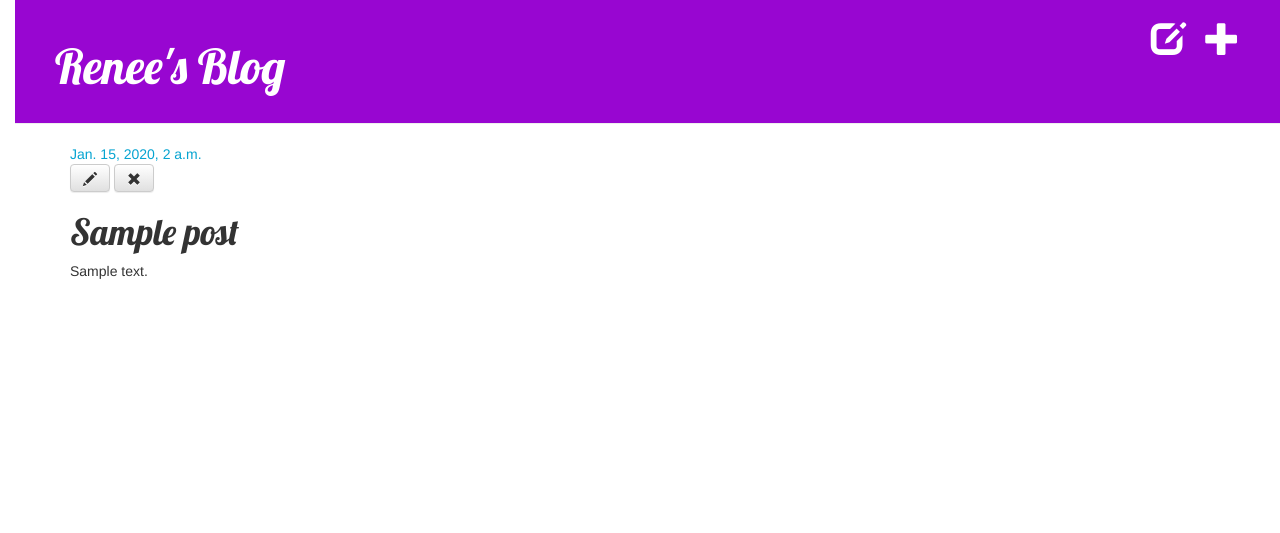
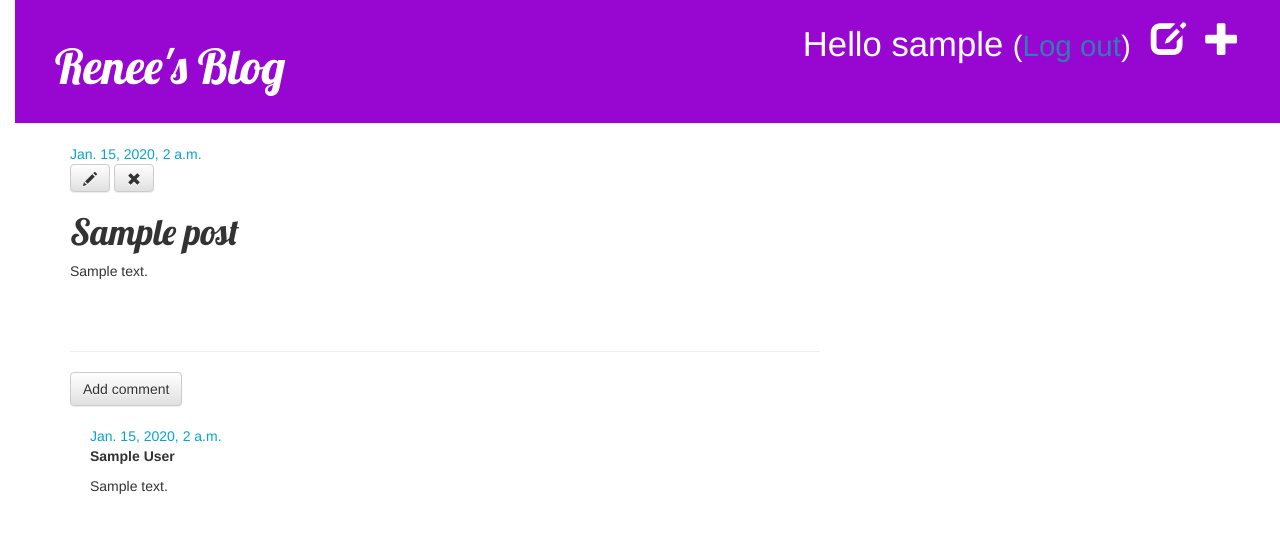
Before and after one commit to rkraft123/my-first-blog, a Django app: page /post/1/ in a window 1280 px wide. Shown: the top 533 px of the page. Run offline with Django 3.2, Linux system fonts and the light colour scheme; a user stored in the database is signed in; tables that the repository leaves empty hold one stand-in row (values such as "Sample post"); some libraries are stand-ins or nearby versions.

Commit message:
Added comment functionality.

```diff
--- a/blog/admin.py
+++ b/blog/admin.py
@@ -1,6 +1,7 @@
 from django.contrib import admin
-from .models import Post
+from .models import Post, Comment
 
 admin.site.register(Post)
+admin.site.register(Comment)
 
 # Register your models here.
--- a/blog/models.py
+++ b/blog/models.py
@@ -17,3 +17,20 @@ class Post(models.Model):
 
     def __str__(self):
         return self.title
+
+class Comment(models.Model):
+    post = models.ForeignKey('blog.Post', on_delete=models.CASCADE, related_name='comments')
+    author = models.CharField(max_length=200)
+    text = models.TextField()
+    created_date = models.DateTimeField(default=timezone.now)
+    approved_comment = models.BooleanField(default=False)
+
+    def approve(self):
+        self.approved_comment = True
+        self.save()
+
+    def __str__(self):
+        return self.text
+
+    def approved_comments(self):
+        return self.comments.filter(approved_comment=True)
--- a/blog/static/css/blog.css
+++ b/blog/static/css/blog.css
@@ -51,3 +51,7 @@ h1, h2, h3, h4 {
 .post h1 a, .post h1 a:visited {
     color: #000000;
 }
+
+.comment {
+    margin: 20px 0px 20px 20px;
+}
--- a/blog/templates/blog/base.html
+++ b/blog/templates/blog/base.html
@@ -10,8 +10,11 @@
     <body>
       <div class="page-header">
         {% if user.is_authenticated %}
-          <a href="{% url 'post_new' %}" class="top-menu"><span class="glyphicon glyphicon-plus"></span></a>
-          <a href="{% url 'post_draft_list' %}" class="top-menu"><span class="glyphicon glyphicon-edit"></span></a>
+        <a href="{% url 'post_new' %}" class="top-menu"><span class="glyphicon glyphicon-plus"></span></a>
+        <a href="{% url 'post_draft_list' %}" class="top-menu"><span class="glyphicon glyphicon-edit"></span></a>
+        <p class="top-menu">Hello {{ user.username }} <small>(<a href="{% url 'logout' %}">Log out</a>)</small></p>
+        {% else %}
+          <a href="{% url 'login' %}" class="top-menu"><span class="glyphicon glyphicon-lock"></span></a>
         {% endif %}
         <h1><a href="/">Renee's Blog</a></h1>
   </div>
--- a/blog/templates/blog/post_detail.html
+++ b/blog/templates/blog/post_detail.html
@@ -16,4 +16,23 @@
         <h1>{{ post.title }}</h1>
         <p>{{ post.text|linebreaksbr }}</p>
     </div>
+    <hr>
+    <a class="btn btn-default" href="{% url 'add_comment_to_post' pk=post.pk %}">Add comment</a>
+    {% for comment in post.comments.all %}
+    {% if user.is_authenticated or comment.approved_comment %}
+ <div class="comment">
+     <div class="date">
+         {{ comment.created_date }}
+         {% if not comment.approved_comment %}
+             <a class="btn btn-default" href="{% url 'comment_remove' pk=comment.pk %}"><span class="glyphicon glyphicon-remove"></span></a>
+             <a class="btn btn-default" href="{% url 'comment_approve' pk=comment.pk %}"><span class="glyphicon glyphicon-ok"></span></a>
+         {% endif %}
+     </div>
+     <strong>{{ comment.author }}</strong>
+     <p>{{ comment.text|linebreaks }}</p>
+ </div>
+ {% endif %}
+{% empty %}
+ <p>No comments here yet :(</p>
+{% endfor %}
 {% endblock %}
--- a/blog/templates/blog/post_list.html
+++ b/blog/templates/blog/post_list.html
@@ -9,6 +9,7 @@
                     </div>
                     <h1><a href="{% url 'post_detail' pk=post.pk %}">{{ post.title }}</a></h1>
                     <p>{{ post.text|linebreaksbr }}</p>
+                    <a href="{% url 'post_detail' pk=post.pk %}">Comments: {{ post.approved_comments.count }}</a>
                 </div>
             {% endfor %}
           {% endblock %}
--- a/blog/urls.py
+++ b/blog/urls.py
@@ -1,5 +1,7 @@
 from django.urls import path
+from django.contrib import admin
 from . import views
+
 urlpatterns = [
     path('', views.post_list, name='post_list'),
     path('post/<int:pk>/', views.post_detail, name='post_detail'),
@@ -8,4 +10,8 @@ urlpatterns = [
     path(r'^drafts/$', views.post_draft_list, name= 'post_draft_list'),
     path(r'^post/(?P<pk>\d+)/publish/$', views.post_publish, name='post_publish'),
     path(r'^post/(?P<pk>\d+)/remove/$', views.post_remove, name='post_remove'),
+    path(r'^post/(?P<pk>\d+)/comment/$', views.add_comment_to_post, name='add_comment_to_post'),
+    path(r'^comment/(?P<pk>\d+)/approve/$', views.comment_approve, name='comment_approve'),
+    path(r'^comment/(?P<pk>\d+)/remove/$', views.comment_remove, name='comment_remove'),
+
 ]
--- a/blog/views.py
+++ b/blog/views.py
@@ -1,9 +1,10 @@
 from django.shortcuts import redirect
 from django.shortcuts import render
 from django.utils import timezone
-from .models import Post
+from .models import Post, Comment
 from django.shortcuts import render, get_object_or_404
-from .forms import PostForm
+from .forms import PostForm, CommentForm
+from django.contrib.auth.decorators import login_required
 
 # Create your views here.
 def post_list(request):
@@ -14,6 +15,7 @@ def post_detail(request, pk):
     post = get_object_or_404(Post, pk=pk)
     return render(request, 'blog/post_detail.html', {'post': post})
 
+@login_required
 def post_new(request):
     if request.method =="POST":
         form = PostForm(request.POST)
@@ -27,6 +29,7 @@ def post_new(request):
         form = PostForm()
     return render(request, 'blog/post_edit.html', {'form': form})
 
+@login_required
 def post_edit(request, pk):
     post = get_object_or_404(Post, pk=pk)
     if request.method == "POST":
@@ -40,16 +43,44 @@ def post_edit(request, pk):
         form = PostForm(instance=post)
     return render(request, 'blog/post_edit.html', {'form': form})
 
+@login_required
 def post_draft_list(request):
     posts = Post.objects.filter(published_date__isnull=True).order_by('created_date')
     return render(request, 'blog/post_draft_list.html', {'posts': posts})
 
+@login_required
 def post_publish(request, pk):
     post = get_object_or_404(Post, pk=pk)
     post.publish()
     return redirect('post_detail', pk=pk)
 
+@login_required
 def post_remove(request, pk):
     post = get_object_or_404(Post, pk=pk)
     post.delete()
     return redirect('post_list')
+
+def add_comment_to_post(request, pk):
+    post = get_object_or_404(Post, pk=pk)
+    if request.method == "POST":
+        form = CommentForm(request.POST)
+        if form.is_valid():
+            comment = form.save(commit=False)
+            comment.post = post
+            comment.save()
+            return redirect('post_detail', pk=post.pk)
+    else:
+        form = CommentForm()
+    return render(request, 'blog/add_comment_to_post.html', {'form': form})
+
+@login_required
+def comment_approve(request, pk):
+    comment = get_object_or_404(Comment, pk=pk)
+    comment.approve()
+    return redirect('post_detail', pk=comment.post.pk)
+
+@login_required
+def comment_remove(request, pk):
+    comment = get_object_or_404(Comment, pk=pk)
+    comment.delete()
+    return redirect('post_detail', pk=comment.post.pk)
--- a/mysite/settings.py
+++ b/mysite/settings.py
@@ -26,6 +26,8 @@ SECRET_KEY = '##j053m$mgsw3u@!rh)^8oykc$99xkm7!-&!syudkc!)r5+oj+'
 DEBUG = True
 
 ALLOWED_HOSTS = ['127.0.0.1', '.pythonanywhere.com']
+
+LOGIN_REDIRECT_URL = '/'
 
 
 # Application definition
@@ -100,7 +102,6 @@ AUTH_PASSWORD_VALIDATORS = [
     },
 ]
 
-
 # Internationalization
 # https://docs.djangoproject.com/en/1.11/topics/i18n/
 
--- a/mysite/urls.py
+++ b/mysite/urls.py
@@ -13,10 +13,14 @@ Including another URLconf
     1. Import the include() function: from django.conf.urls import url, include
     2. Add a URL to urlpatterns:  url(r'^blog/', include('blog.urls'))
 """
-from django.urls import path, include
+from django.conf.urls import include, url
 from django.contrib import admin
 
+from django.contrib.auth import views
+
 urlpatterns = [
-    path('admin/', admin.site.urls),
-    path('', include('blog.urls')),
+    url(r'^admin/', admin.site.urls),
+    url(r'^accounts/login/$', views.login, name='login'),
+    url(r'^accounts/logout/$', views.logout, name='logout', kwargs={'next_page': '/'}),
+    url(r'', include('blog.urls')),
 ]
```
Also changed, not shown: blog/forms.py (+7 -1 lines), blog/templates/blog/add_comment_to_post.html (added, +9 -0 lines), blog/templates/registration/login.html (added, +24 -0 lines), blog/migrations/0002_comment.py (added).
